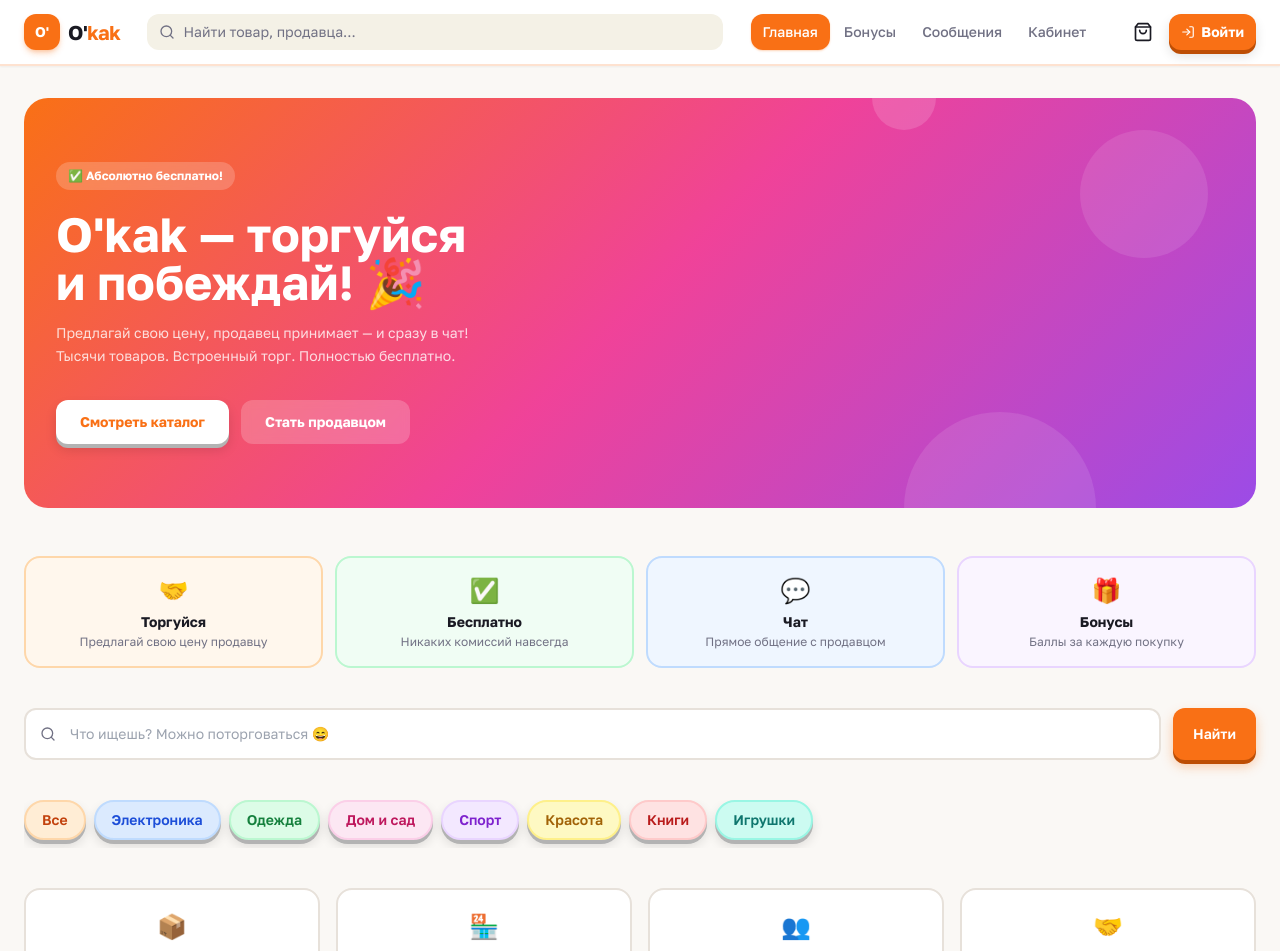
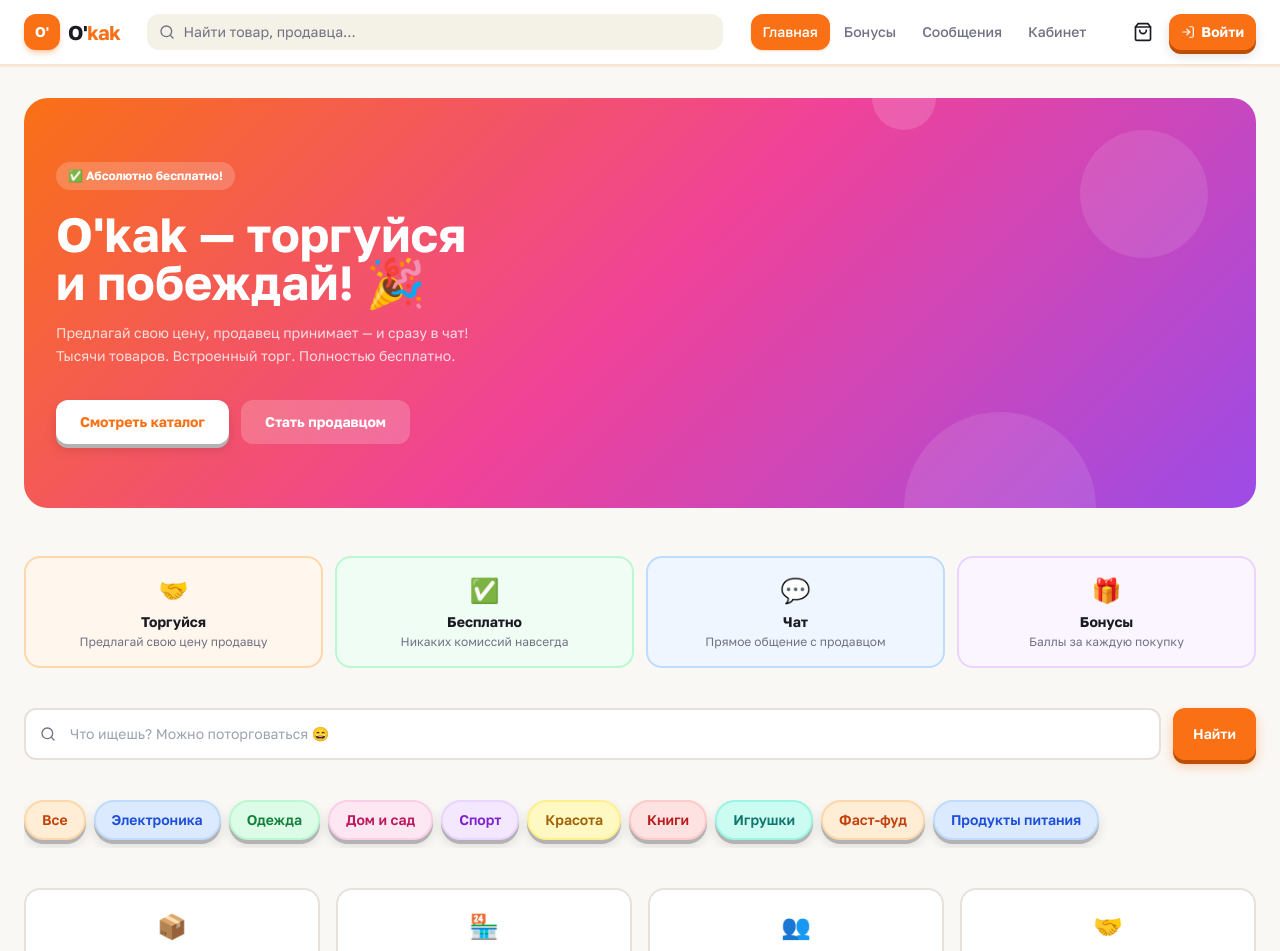
Before and after one commit to pr-poehali-dev/marketplace-negotiation-platform, a React (Vite) app: page / in a window 1280 px wide. Shown: the top 951 px of the page. Built offline with nearby package versions, Linux system fonts and the light colour scheme.

Commit message:
feat: Добавить категорию Фаст-фуд

```diff
--- a/src/data/products.ts
+++ b/src/data/products.ts
@@ -34,6 +34,8 @@ export const CATEGORIES = [
   'Красота',
   'Книги',
   'Игрушки',
+  'Фаст-фуд',
+  'Продукты питания',
 ];
 
 export const PRODUCTS: Product[] = [
```
